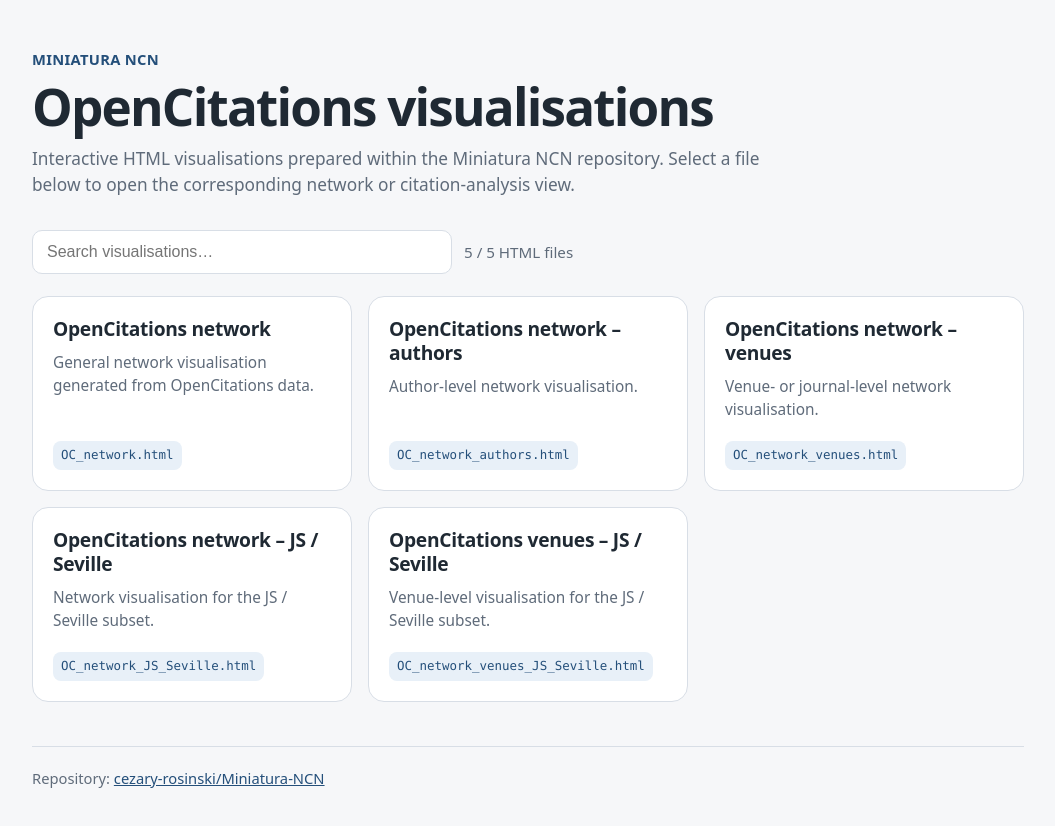
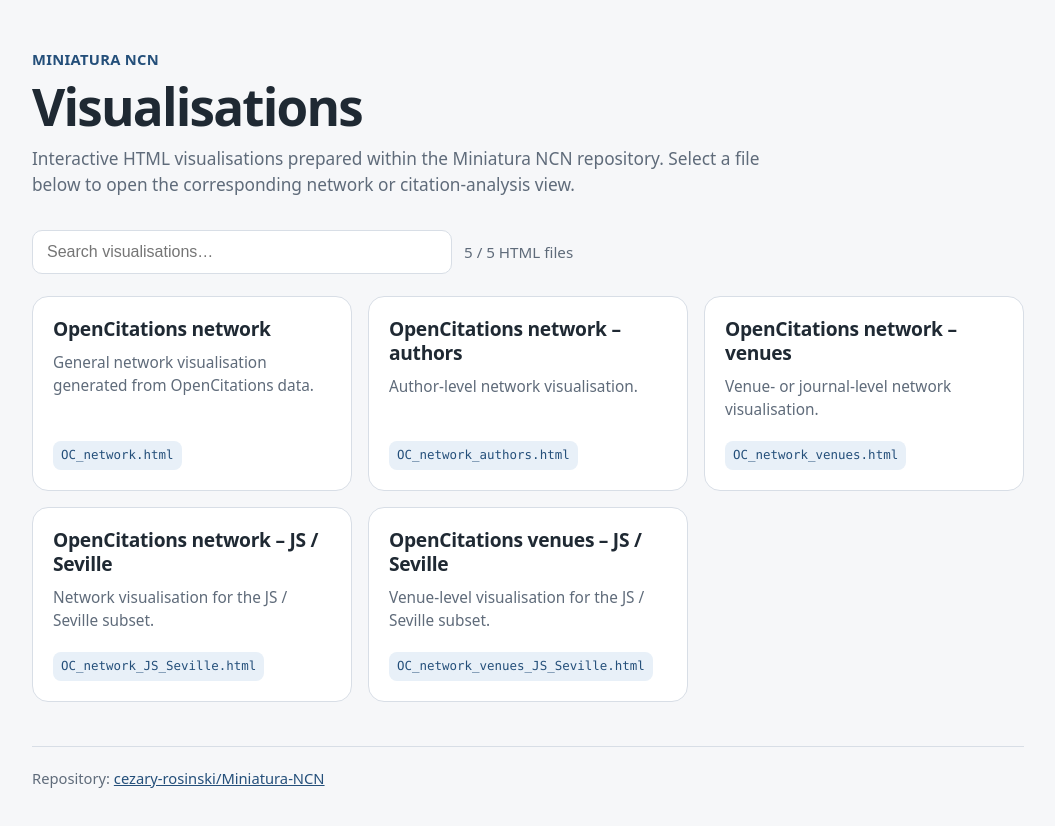
Before and after one commit to cezary-rosinski/Miniatura-NCN, a plain HTML site: page index.html in a window 1280 px wide. Shown: the whole page, without its empty margins (112-1167 px from the left). Drawn offline with Linux system fonts and the light colour scheme; no server answers.

Commit message:
Update index.html

```diff
--- a/index.html
+++ b/index.html
@@ -3,7 +3,7 @@
 <head>
   <meta charset="utf-8">
   <meta name="viewport" content="width=device-width, initial-scale=1">
-  <title>Miniatura NCN – OpenCitations visualisations</title>
+  <title>Cezary Rosiński – Miniatura NCN (Analysis of trends in Polish literary studies using digital methods) visualisations</title>
 
   <style>
     :root {
@@ -161,7 +161,7 @@
   <main>
     <header>
       <p class="eyebrow">Miniatura NCN</p>
-      <h1>OpenCitations visualisations</h1>
+      <h1>Visualisations</h1>
       <p class="lead">
         Interactive HTML visualisations prepared within the Miniatura NCN repository.
         Select a file below to open the corresponding network or citation-analysis view.
```
